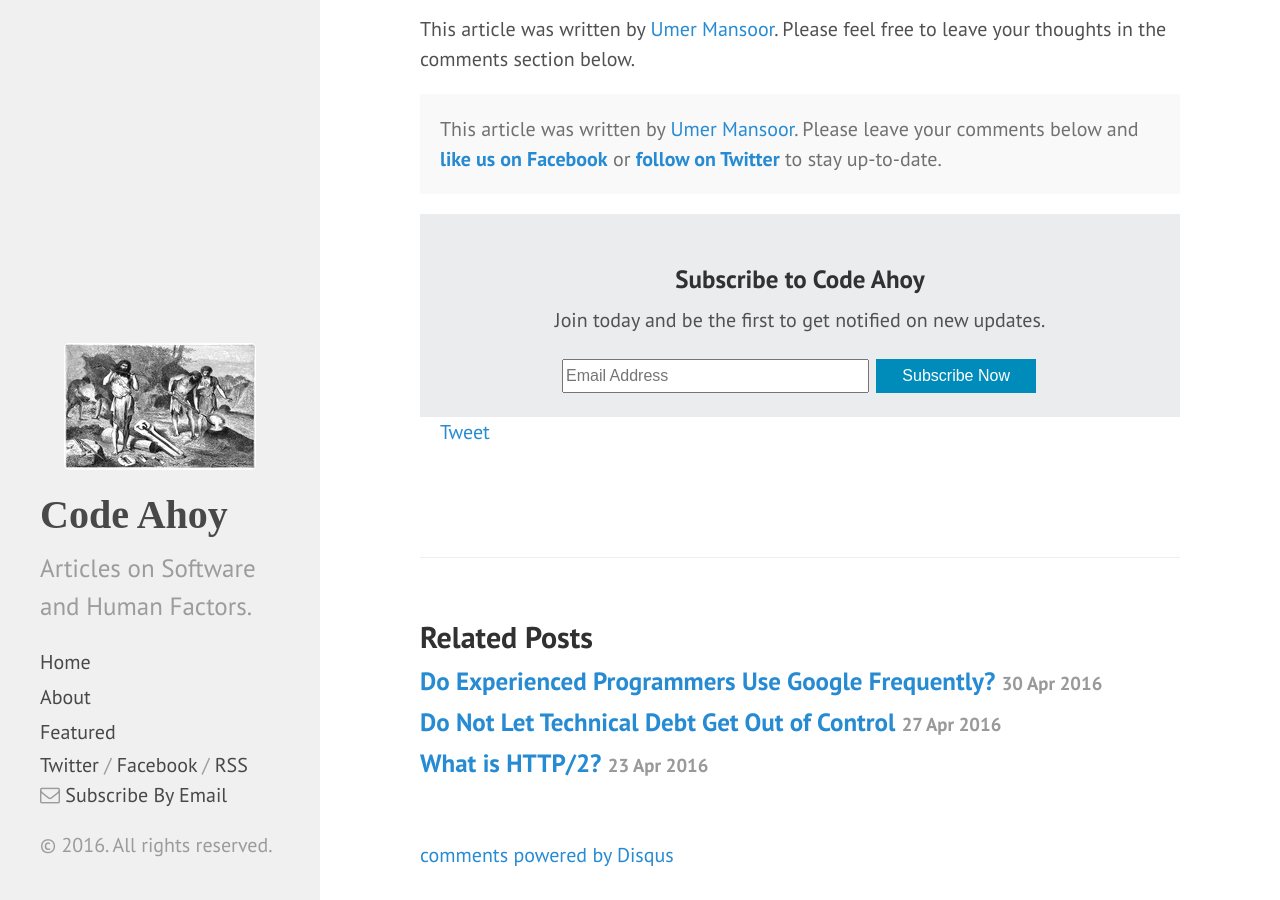
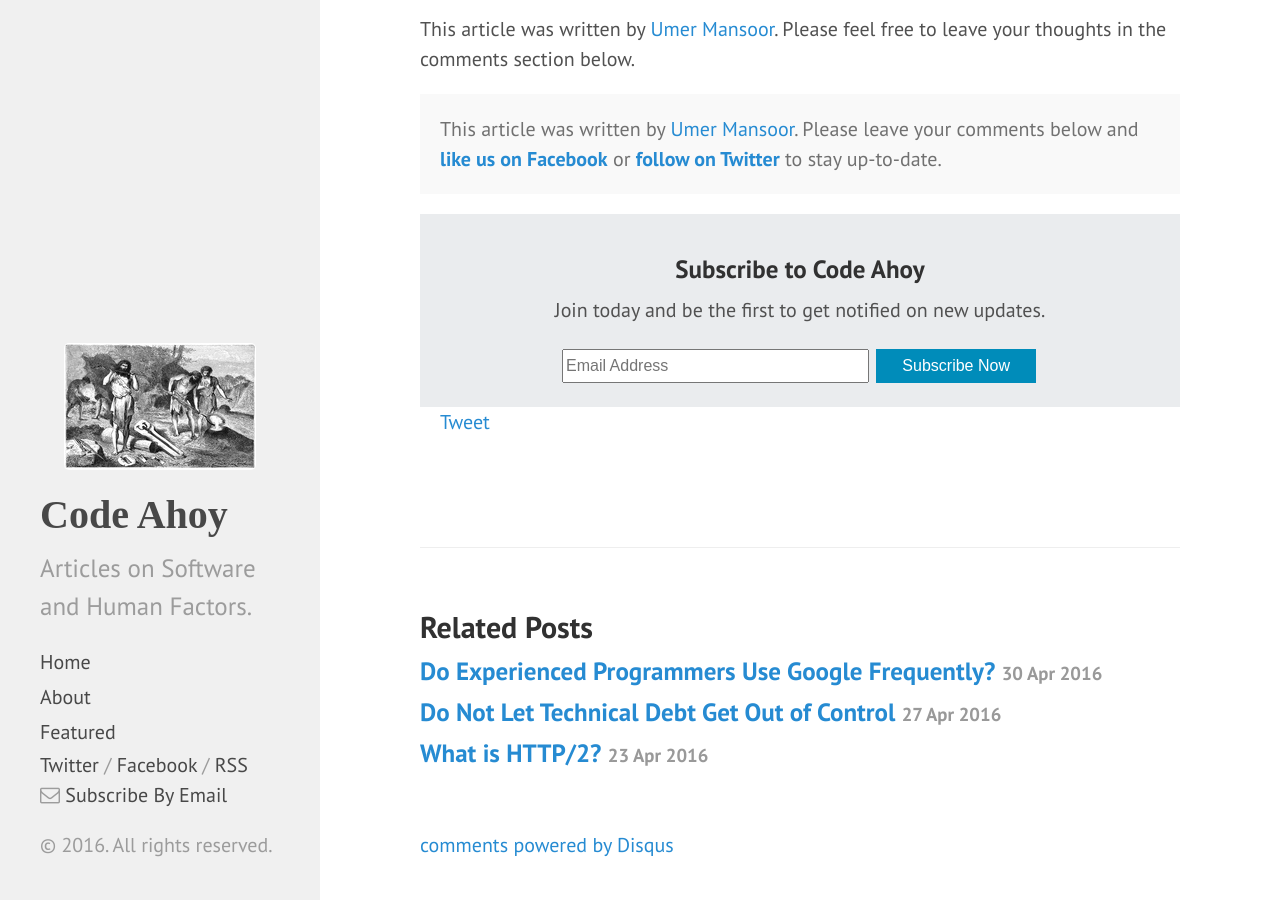
Before and after one commit to talk2viren/umermansoor.github.io, a Jekyll site: the page built from _posts/2016-04-12-let-them-own-it.md, in a window 1280 px wide and 900 px high, scrolled down 1568 px. Built offline with Jekyll 4.4.1, drawn with Linux system fonts in a browser that asks for light colours; nearby versions of some CDN libraries; a script that is not in the unit is left out; comment, search, counter and statistics services are not loaded.

Commit message:
Update post.html

```diff
--- a/_layouts/post.html
+++ b/_layouts/post.html
@@ -14,7 +14,7 @@
         <a href="https://twitter.com/codeahoy"><strong>follow on Twitter</strong></a> to stay up-to-date. <br/>
     </p>
 
-      <form style="text-align:center; background-color:#EAECEE; padding-top: 20px; padding-bottom: 20px;" action="https://feedburner.google.com/fb/a/mailverify" method="post" target="popupwindow" onsubmit="window.open('https://feedburner.google.com/fb/a/mailverify?uri=CodeAhoy', 'popupwindow', 'scrollbars=yes,width=550,height=520');return true">
+      <form style="text-align:center; background-color:#EAECEE; padding-top: 10px; padding-bottom: 20px;" action="https://feedburner.google.com/fb/a/mailverify" method="post" target="popupwindow" onsubmit="window.open('https://feedburner.google.com/fb/a/mailverify?uri=CodeAhoy', 'popupwindow', 'scrollbars=yes,width=550,height=520');return true">
            <h3>Subscribe to Code Ahoy</h3>
            <p>Join today and be the first to get notified on new updates.</p>
            <input type="text" style="font-size: 16px; height:34px;" name="email" size="30" placeholder="Email Address"/>
```
